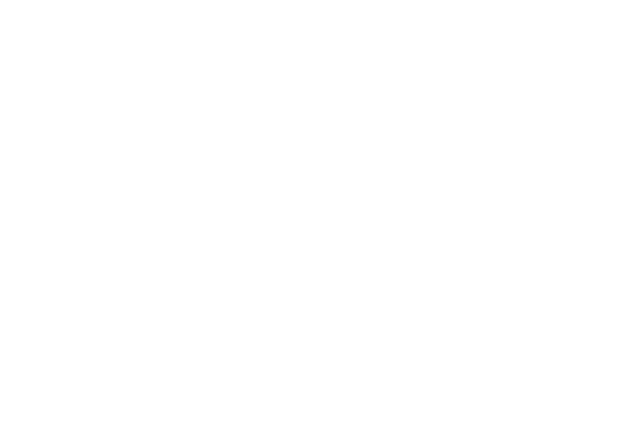
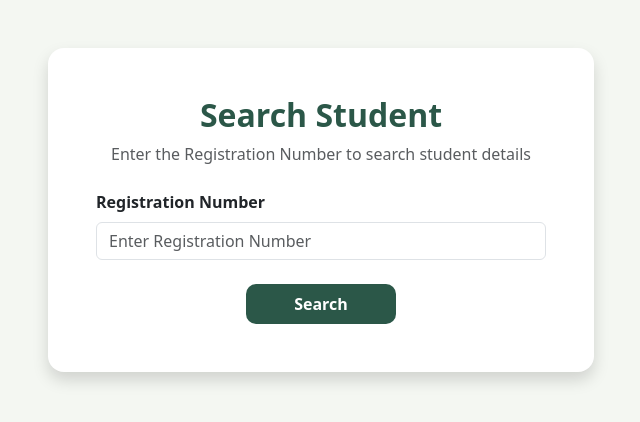
Before and after one commit to Ash-exwo/campus-placement-react-app, a React (Vite) app: page /search in a window 1280 px wide. Before the commit this address had no page. Shown: the top 422 px of the page, without its empty margins (319-959 px from the left). Built offline with nearby package versions, Linux system fonts and the light colour scheme.

Commit message:
Search Registration done

```diff
--- a/src/App.jsx
+++ b/src/App.jsx
@@ -5,6 +5,7 @@
 import './App.css'
 import { BrowserRouter, Route, Routes } from 'react-router-dom'
 import StudRegistration from './components/StudRegistration'
+import SearchRegistration from './components/SearchRegistration'
 
 function App() {
   const [count, setCount] = useState(0)
@@ -14,6 +15,7 @@
       <BrowserRouter>
       <Routes>
         <Route path='/' element={<StudRegistration/>}/>
+        <Route path='/search' element={<SearchRegistration/>}/>
       </Routes>
       </BrowserRouter>
     </>
--- /dev/null
+++ b/src/components/SearchRegistration.jsx
@@ -0,0 +1,79 @@
+import React from 'react'
+
+const SearchRegistration = () => {
+  return (
+    <div>
+        <div
+            style={{
+                backgroundColor: "#F4F7F2",
+                minHeight: "100vh"
+            }}
+        >
+            <div className="container py-5">
+
+                <div className="row justify-content-center">
+
+                    <div className="col-12 col-md-8 col-lg-6">
+
+                        <div className="card shadow border-0 rounded-4">
+
+                            <div className="card-body p-5">
+
+                                <div className="text-center mb-4">
+                                    <h2
+                                        className="fw-bold"
+                                        style={{ color: "#2B5748" }}
+                                    >
+                                        Search Student
+                                    </h2>
+
+                                    <p className="text-muted">
+                                        Enter the Registration Number to search student details
+                                    </p>
+                                </div>
+
+                                <div className="row g-4">
+
+                                    <div className="col-12">
+                                        <label className="form-label fw-semibold">
+                                            Registration Number
+                                        </label>
+
+                                        <input
+                                            type="text"
+                                            className="form-control"
+                                            placeholder="Enter Registration Number"
+                                        />
+                                    </div>
+
+                                    <div className="col-12 text-center">
+                                        <button
+                                            className="btn px-5 py-2 fw-bold"
+                                            style={{
+                                                backgroundColor: "#2B5748",
+                                                color: "#FFFFFF",
+                                                border: "none",
+                                                borderRadius: "10px"
+                                            }}
+                                        >
+                                            Search
+                                        </button>
+                                    </div>
+
+                                </div>
+
+                            </div>
+
+                        </div>
+
+                    </div>
+
+                </div>
+
+            </div>
+        </div>
+    </div>
+  )
+}
+
+export default SearchRegistration
```
